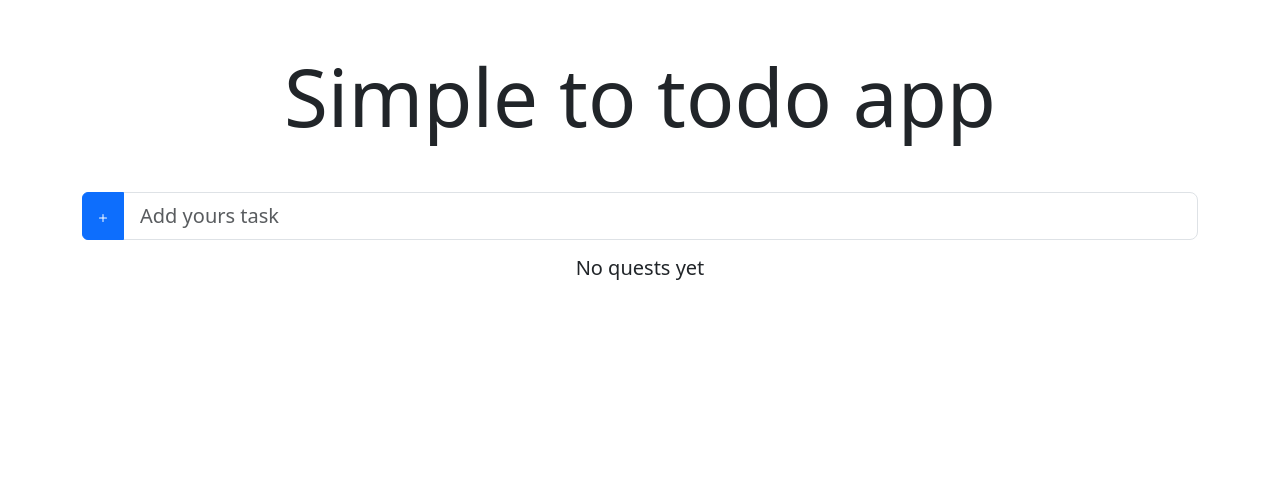
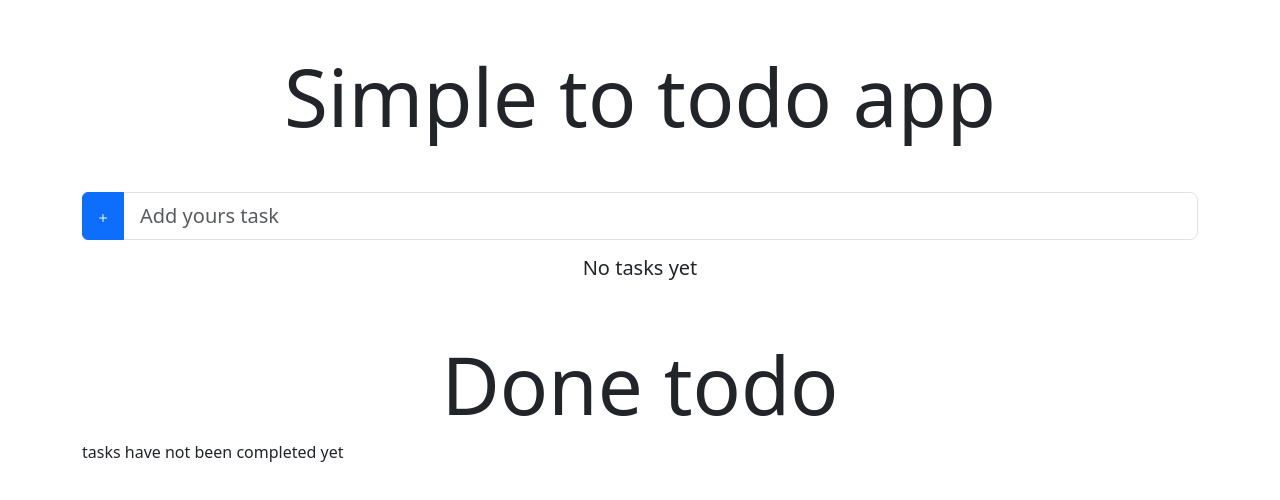
Before and after one commit to kacpermielanczyk/simple-todo-app, a React (Create React App) app: page / in a window 1280 px wide. Shown: the top 500 px of the page. Built offline with nearby package versions, Linux system fonts and the light colour scheme.

Commit message:
added done todo

```diff
--- /dev/null
+++ b/src/DoneToDoList.js
@@ -0,0 +1,19 @@
+import React, {useState} from 'react'
+import ToDo from './ToDo'
+
+export default function DoneToDoList({ todos, deleteToDo, changeStyle }) {
+
+
+  return (
+    <div>
+
+      <h2 className='text-center mt-5 mb-2 font-weight-bold display-1'>Done todo</h2>
+      {todos !== 0 ? <p>tasks have not been completed yet</p> : null}
+      <ul className="list-group">
+        {todos.map((todo) => {
+            return <ToDo key={todo.id} todo={todo} deleteToDo={deleteToDo} changeStyle={changeStyle}/>
+        })}
+      </ul>
+    </div>
+  )
+}
--- a/src/ToDoApp.js
+++ b/src/ToDoApp.js
@@ -2,6 +2,7 @@ import React, { useState, useRef, useEffect } from "react";
 import { v4 as uuidv4 } from "uuid";
 import ToDoList from "./ToDoList";
 import HeaderToDoApp from "./headerToDoApp";
+import DoneToDoList from "./DoneToDoList";
 
 const LOCAL_STORAGE_TODOS = "todos";
 
@@ -86,8 +87,9 @@ export default function ToDoApp() {
         />
       </div>
 
-      {todos.length === 0 && <p className="h5 text-center">No quests yet</p>}
-      <ToDoList todos={todos} deleteToDo={deleteToDo} changeStyle={changeStyle} />
+      {todos.length === 0 && <p className="h5 text-center">No tasks yet</p>}
+      <ToDoList todos={todos.filter(todo => {return todo.complete === false})} deleteToDo={deleteToDo} changeStyle={changeStyle} />
+      <DoneToDoList todos={todos.filter(todo => {return todo.complete === true})} deleteToDo={deleteToDo} changeStyle={changeStyle}/>
     </div>
   );
 }
```
